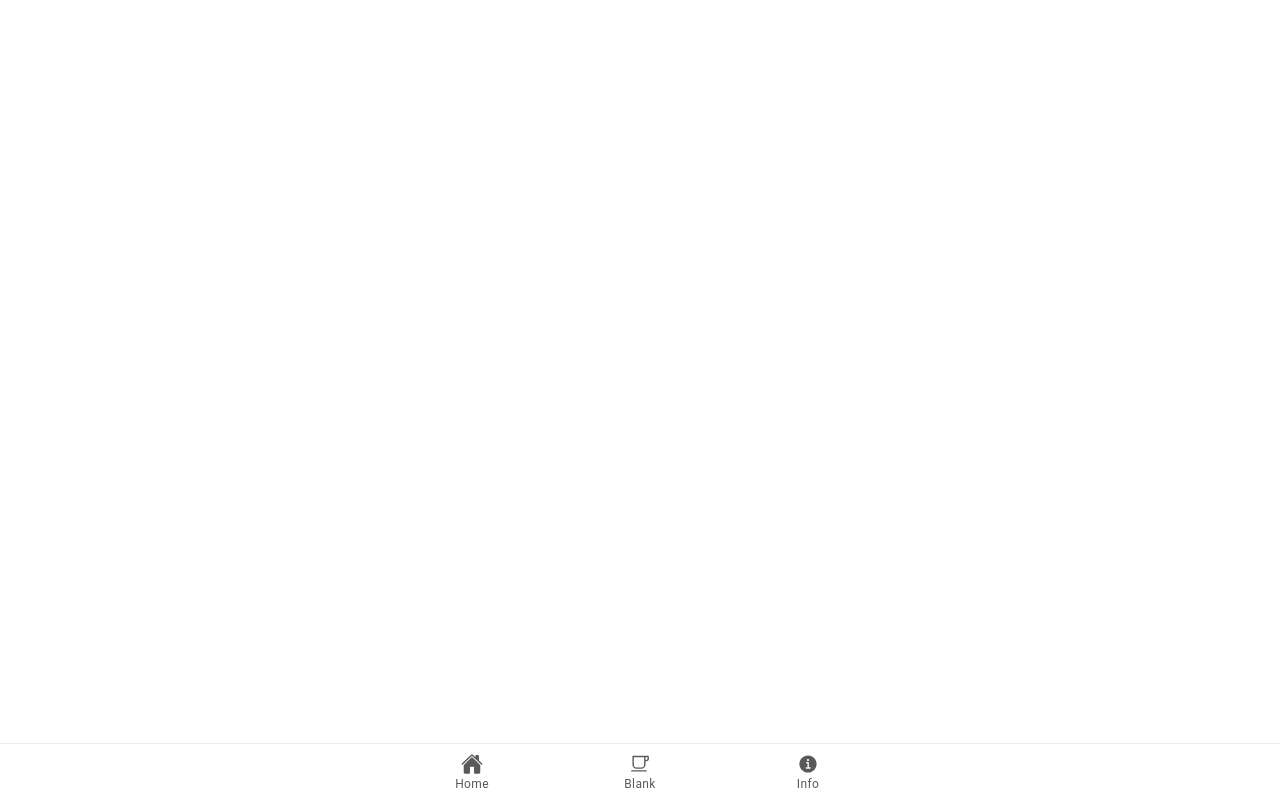
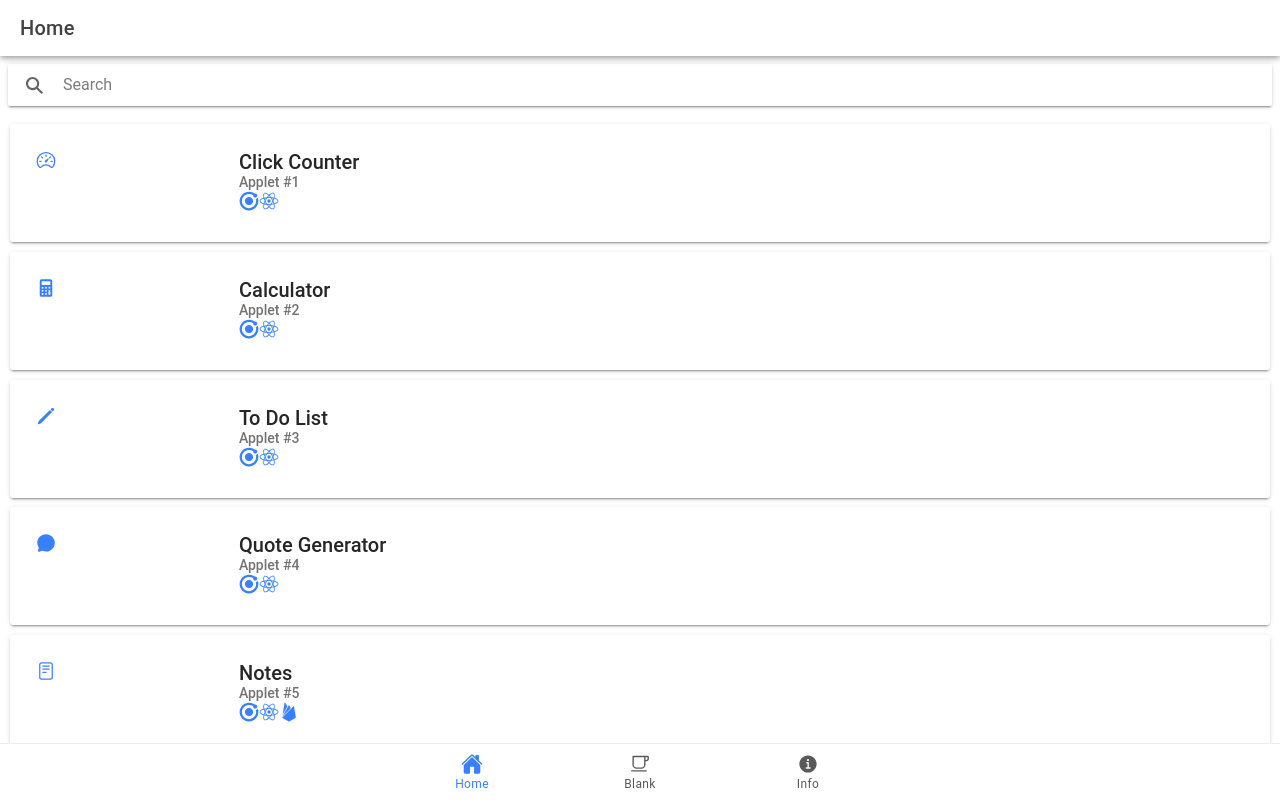
Before and after one commit to mudjakils/ion-t-madrijanon, a React (Vite) app: page /ion-t-madrijanon/home in a window 1280 px wide. Built offline with nearby package versions, Linux system fonts and the light colour scheme.

Commit message:
added changes, codes

```diff
--- a/src/App.tsx
+++ b/src/App.tsx
@@ -52,31 +52,31 @@ const App: React.FC = () => (
         <IonRouterOutlet>
 
           {/* Application default route */}
-          <Route exact path="/">
-            <Redirect to="/home" />
+          <Route exact path="/ion-t-madrijanon/">
+            <Redirect to="/ion-t-madrijanon/home" />
           </Route>
 
           {/* Home Router */}
-          <Route exact path="/home">
+          <Route exact path="/ion-t-madrijanon/home">
             <Home />
           </Route>
 
-          <Route exact path="/profile">
+          <Route exact path="/ion-t-madrijanon/profile">
             <Profile />
           </Route>
-          <Route exact path="/click-counter">
+          <Route exact path="/ion-t-madrijanon/click-counter">
             <ClickCounter />
           </Route>
-          <Route path="/calculator">
+          <Route path="/ion-t-madrijanon/calculator">
             <Calculator />
           </Route>
-          <Route exact path="/TodoList">
+          <Route exact path="/ion-t-madrijanon/TodoList">
             <TodoList />
           </Route>
-          <Route exact path="/quotegenerator">
+          <Route exact path="/ion-t-madrijanon/quotegenerator">
             <Quotegenerator />
           </Route>
-          <Route exact path="/Notes">
+          <Route exact path="/ion-t-madrijanon/Notes">
             <Notes />
           </Route>
 
@@ -84,7 +84,7 @@ const App: React.FC = () => (
 
         <IonTabBar slot="bottom">
           {/* Home Tab Button */}
-          <IonTabButton tab="home" href="/home">
+          <IonTabButton tab="home" href="/ion-t-madrijanon/home">
             <IonIcon aria-hidden="true" icon={home} />
             <IonLabel>Home</IonLabel>
           </IonTabButton>
@@ -93,7 +93,7 @@ const App: React.FC = () => (
             <IonIcon aria-hidden="true" icon={cafeOutline} />
             <IonLabel>Blank</IonLabel>
           </IonTabButton>
-          <IonTabButton tab="Click-Counter" href="/profile">
+          <IonTabButton tab="Click-Counter" href="/ion-t-madrijanon/profile">
             <IonIcon aria-hidden="true" icon={informationCircle} />
             <IonLabel>Info</IonLabel>
           </IonTabButton>
@@ -102,11 +102,11 @@ const App: React.FC = () => (
             <IonLabel>Calculator</IonLabel>
           </IonTabButton> */}
         </IonTabBar>
-        <IonTabButton tab="todo-list" href="/TodoList">
+        <IonTabButton tab="todo-list" href="/ion-t-madrijanon/TodoList">
           <IonIcon aria-hidden="true" icon={ellipse} />
          <IonLabel>To-Do List</IonLabel>
        </IonTabButton>
-       <IonTabButton tab="notes" href="/notes">
+       <IonTabButton tab="notes" href="/ion-t-madrijanon/notes">
           <IonIcon aria-hidden="true" icon={ellipse} />
          <IonLabel>notes</IonLabel>
        </IonTabButton>
--- a/src/pages/Clickcounter/click-counter.tsx
+++ b/src/pages/Clickcounter/click-counter.tsx
@@ -1,5 +1,5 @@
 import React, { useState } from 'react';
-import { IonContent, IonHeader, IonPage, IonTitle, IonToolbar, IonButton } from '@ionic/react';
+import { IonContent, IonHeader, IonPage, IonTitle, IonToolbar, IonButton, IonBackButton, IonButtons } from '@ionic/react';
 import './click-counter.css';
 
 const clickcounter: React.FC = () => {
@@ -13,6 +13,9 @@ const clickcounter: React.FC = () => {
     <IonPage>
       <IonHeader>
         <IonToolbar>
+        <IonButtons slot='start'>
+              <IonBackButton defaultHref='/ion-t-madrijanon/home'/>
+           </IonButtons>
           <IonTitle>Click Counter</IonTitle>
         </IonToolbar>
       </IonHeader>
--- a/src/pages/Profile/profile.tsx
+++ b/src/pages/Profile/profile.tsx
@@ -1,4 +1,4 @@
-import { IonContent, IonHeader, IonPage, IonTitle, IonToolbar } from '@ionic/react';
+import { IonBackButton, IonButtons, IonContent, IonHeader, IonPage, IonTitle, IonToolbar } from '@ionic/react';
 import { IonCard, IonCardContent, IonCardHeader, IonCardSubtitle, IonCardTitle, IonAlert, IonButton, IonActionSheet } from '@ionic/react';
 import ExploreContainer from '../../components/ExploreContainer';
 import './profile.css';
@@ -8,6 +8,9 @@ const profile: React.FC = () => {
     <IonPage>
       <IonHeader>
         <IonToolbar>
+        <IonButtons slot='start'>
+              <IonBackButton defaultHref='/ion-t-madrijanon/home'/>
+           </IonButtons>
           <IonTitle>Profile</IonTitle>
         </IonToolbar>
       </IonHeader>
--- a/src/pages/Todolist/TodoList.tsx
+++ b/src/pages/Todolist/TodoList.tsx
@@ -1,3 +1,4 @@
+import { IonButtons, IonBackButton } from '@ionic/react';
 import React, { useState } from 'react';
 
 interface Todo {
@@ -36,6 +37,9 @@ const TodoList: React.FC = () => {
 
   return (
     <div>
+        <IonButtons slot='start'>
+              <IonBackButton defaultHref='/ion-t-madrijanon/home'/>
+           </IonButtons>
       <h1>Todo List</h1>
       <input
         type="text"
--- a/src/pages/calculator.tsx
+++ b/src/pages/calculator.tsx
@@ -34,8 +34,8 @@ const Calculator: React.FC = () => {
           </IonToolbar>
         </IonHeader>
 
-        <IonButtons slot="start">
-          <IonBackButton defaultHref="/" />
+        <IonButtons slot='start'>
+          <IonBackButton defaultHref='/ion-t-madrijanon/home'/>
         </IonButtons>
         <IonContent fullscreen className="ion-padding" style={{ backgroundColor: 'dark' }}>
           <IonGrid>
--- a/src/pages/home.tsx
+++ b/src/pages/home.tsx
@@ -37,7 +37,7 @@ const cardData = [
     title: 'Click Counter',
     icon: speedometerOutline,
     subtitle: 'Applet #1',
-    link: '/click-counter',
+    link: '/ion-t-madrijanon/click-counter',
     tags: {
       tag1: logoIonic,
       tag2: logoReact
@@ -48,7 +48,7 @@ const cardData = [
     title: 'Calculator',
     icon: calculator,
     subtitle: 'Applet #2',
-    link: '/calculator',
+    link: '/ion-t-madrijanon/calculator',
     tags: {
       tag1: logoIonic,
       tag2: logoReact
@@ -58,7 +58,7 @@ const cardData = [
     title: 'To Do List',
     icon: pencil,
     subtitle: 'Applet #3',
-    link: '/TodoList',
+    link: '/ion-t-madrijanon/TodoList',
     tags: {
       tag1: logoIonic,
       tag2: logoReact
@@ -68,7 +68,7 @@ const cardData = [
     title: 'Quote Generator',
     icon: chatbubble,
     subtitle: 'Applet #4',
-    link: '/quotegenerator',
+    link: '/ion-t-madrijanon/quotegenerator',
     tags: {
       tag1: logoIonic,
       tag2: logoReact
@@ -78,7 +78,7 @@ const cardData = [
     title: 'Notes',
     icon: readerOutline,
     subtitle: 'Applet #5',
-    link: '/notes',
+    link: '/ion-t-madrijanon/notes',
     tags: {
       tag1: logoIonic,
       tag2: logoReact,
@@ -115,7 +115,7 @@ const Home: React.FC = () => {
           {cardData
             .filter((card) => card.title.toLowerCase().includes(searchTerm.toLowerCase()))
             .map((card, index) => (
-              <IonCard key={index} href={card.link}>
+              <IonCard key={index} routerLink={card.link} routerDirection='forward'>
                 <IonCardHeader>
                   <IonCardTitle>
                     <IonGrid>
--- a/src/pages/notes/notes.tsx
+++ b/src/pages/notes/notes.tsx
@@ -150,8 +150,8 @@ const deleteNote = async (index: number) => {
     <IonPage>
       <IonHeader>
         <IonToolbar>
-          <IonButtons slot='start'>
-              <IonBackButton defaultHref='/app/home'/>
+            <IonButtons slot='start'>
+              <IonBackButton defaultHref='/ion-t-madrijanon/home'/>
            </IonButtons>
           <IonTitle>Notes</IonTitle>
         </IonToolbar>
--- a/vite.config.ts
+++ b/vite.config.ts
@@ -4,7 +4,7 @@ import { defineConfig } from 'vite'
 
 // https://vitejs.dev/config/
 export default defineConfig({
-  base: 'ion-t-madrijanon',
+  base: '/ion-t-madrijanon/',
   plugins: [
     react(),
     legacy()
```
